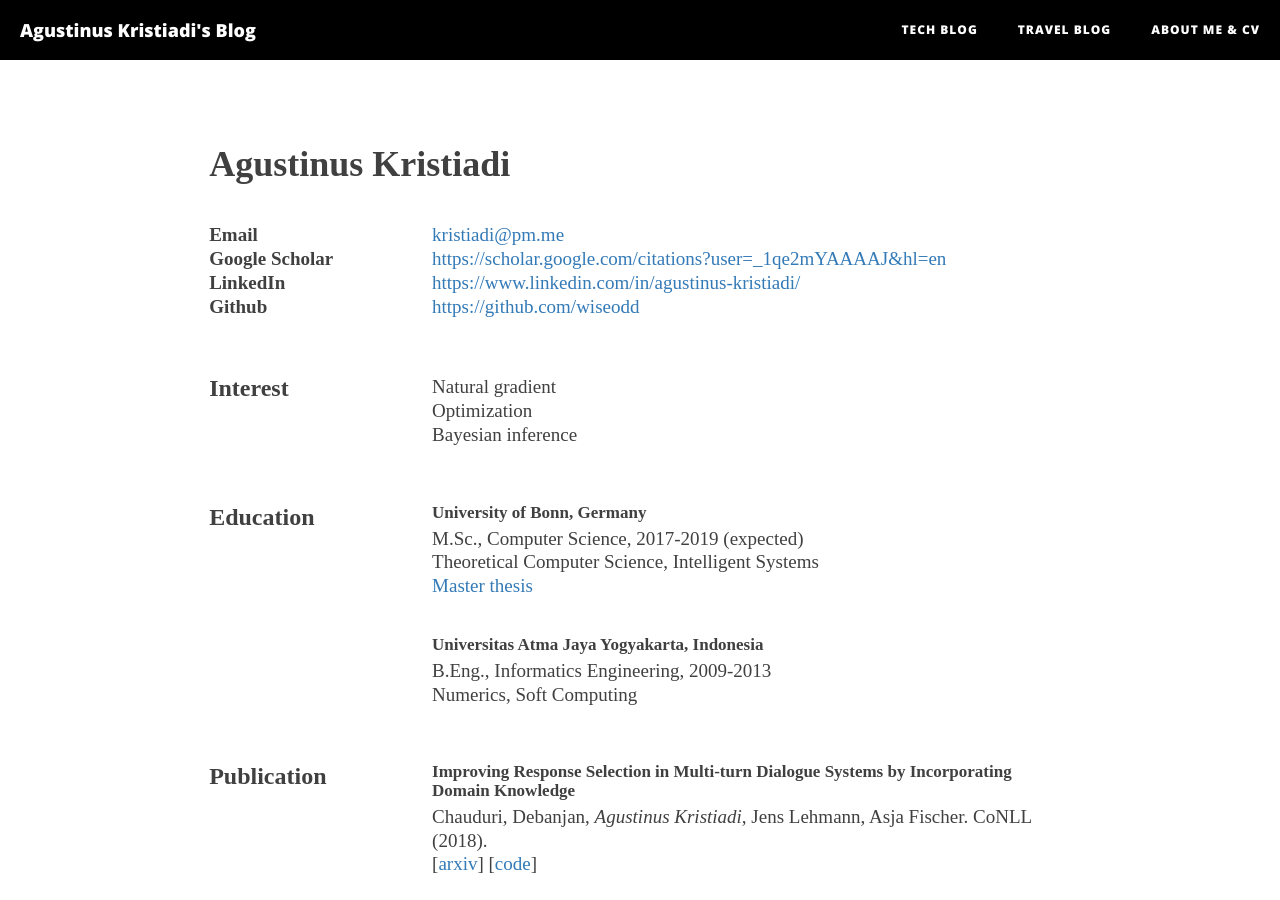
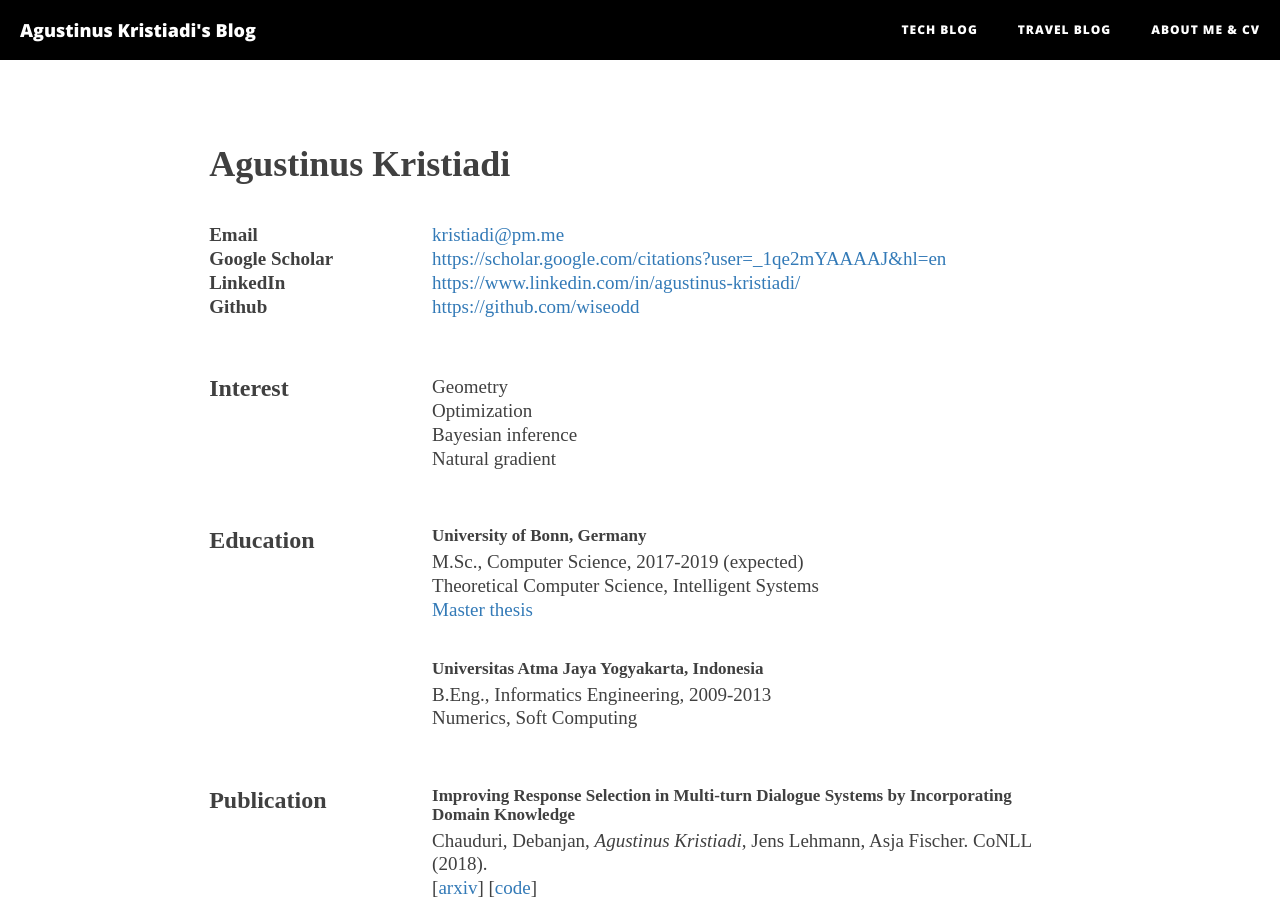
Before and after one commit to hsyodysseyjr/wiseodd0, a Jekyll site: the page built from about.html, in a window 1280 px wide and 900 px high. Built offline with Jekyll 4.4.1, drawn with Linux system fonts in a browser that asks for light colours; nearby versions of some CDN libraries; formulas are drawn with MathJax 3.

Commit message:
Update about page

```diff
--- a/about.html
+++ b/about.html
@@ -34,9 +34,10 @@ header-img: "img/about-bg.jpg"
     <div class="row">
         <div class="col-md-3"><h3>Interest</h3></div>
         <div class="col-md-9">
-            <div>Natural gradient</div>
+            <div>Geometry</div>
             <div>Optimization</div>
             <div>Bayesian inference</div>
+            <div>Natural gradient</div>
         </div>
     </div>
 
```
